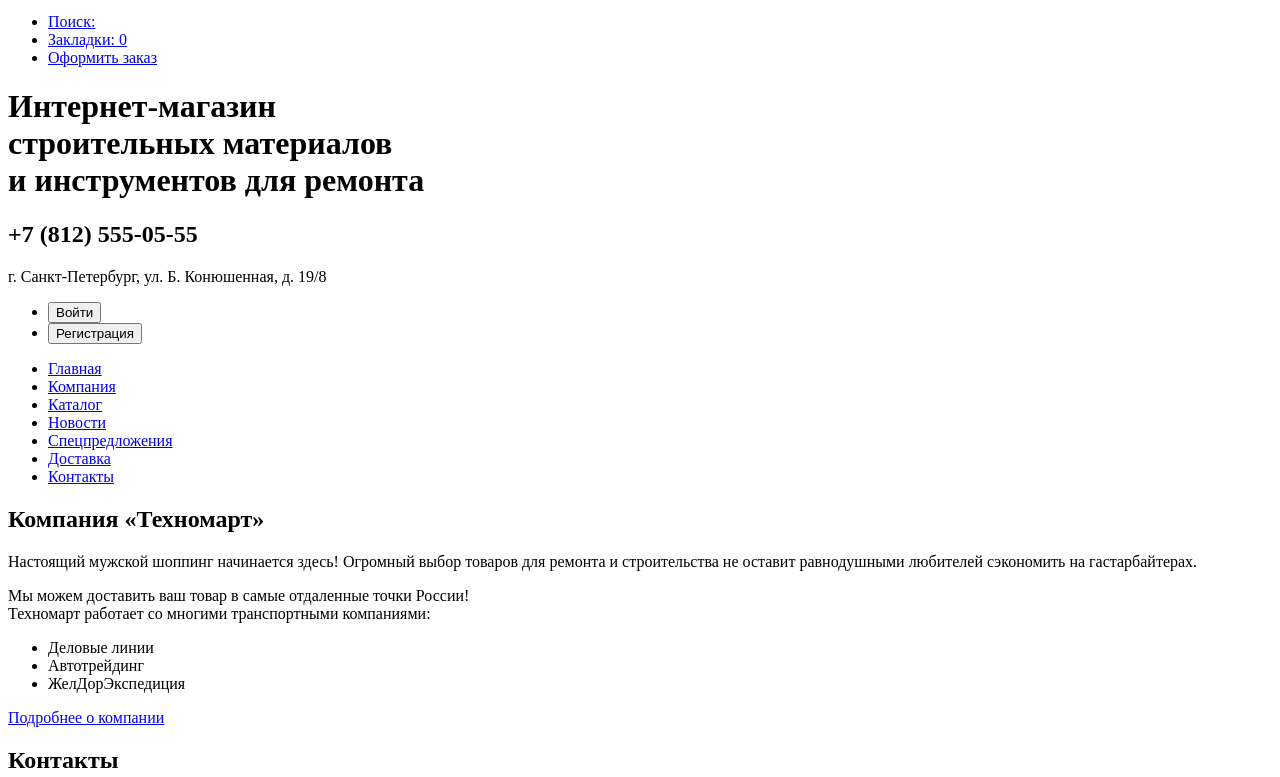
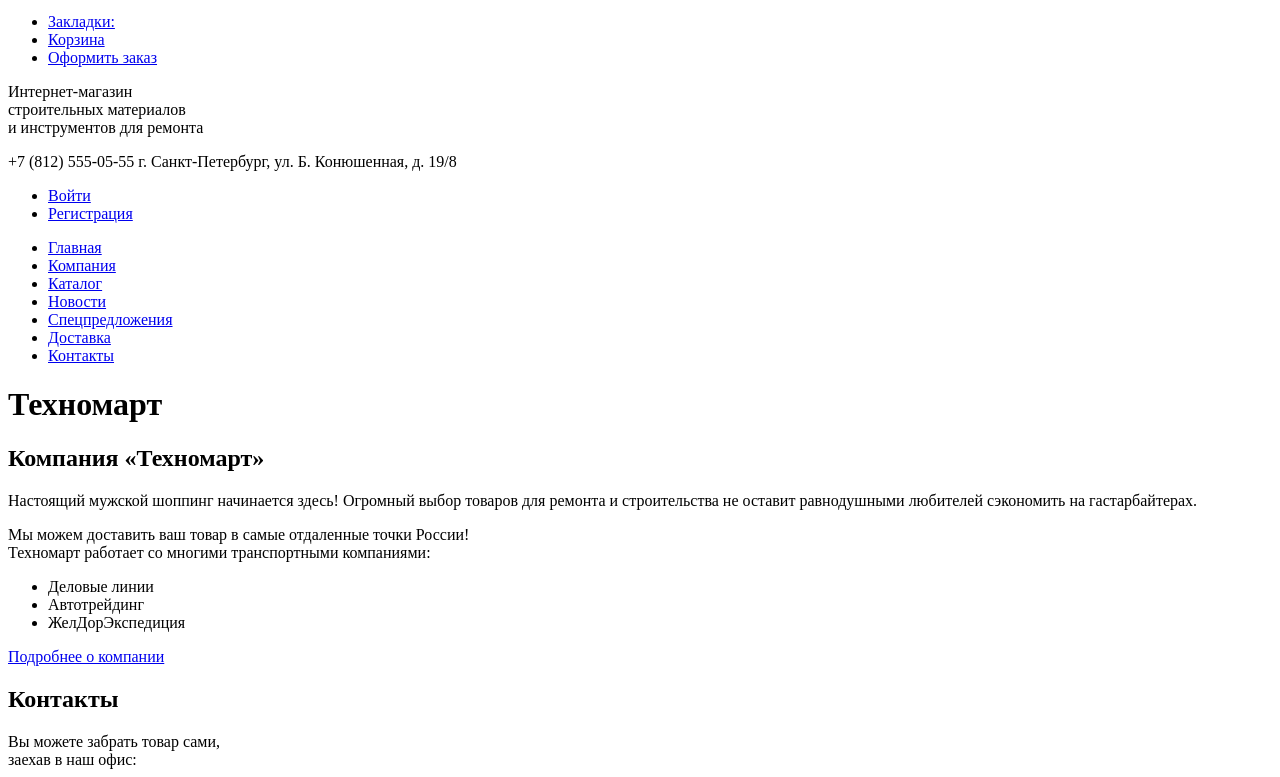
Before and after one commit to WWHash/1263227-technomart-27, a plain HTML site: page index.html in a window 1280 px wide. Shown: the part 29-806 px from the top of the page. Drawn offline with Linux system fonts and the light colour scheme.

Commit message:
исправил ошибки

```diff
--- a/index.html
+++ b/index.html
@@ -12,24 +12,24 @@
         </a>
 
         <ul>
-            <li><a href="#">Поиск:</a></li>
-            <li><a href="#">Закладки: 0</a></li>
+            <li><a href="#">Закладки:</a></li>
+            <li><a href="#">Корзина</a></li>
             <li><a href="#">Оформить заказ</a></li>
 
         </ul>
 
-             <h1>Интернет-магазин<br>
+             <p>Интернет-магазин<br>
                 строительных материалов<br>
                  и инструментов для ремонта</h1>
+             </p>
 
              <div>
-               <h2>+7 (812) 555-05-55</h2>
-               <p>г. Санкт-Петербург, ул. Б. Конюшенная, д. 19/8</p>
+               <p>+7 (812) 555-05-55 г. Санкт-Петербург, ул. Б. Конюшенная, д. 19/8</p>
              </div>
 
             <ul>
-               <li><button type="button">Войти</button></li>
-               <li><button type="button">Регистрация</button></li>
+               <li><a href="#">Войти</a></li>
+               <li><a href="#">Регистрация</a></li>
             </ul>
 
         <nav>
@@ -47,6 +47,7 @@
 
       </header>
       <main>
+            <h1>Техномарт</h1>
 
           <section>
               <h2>Компания «Техномарт»</h2>
```
